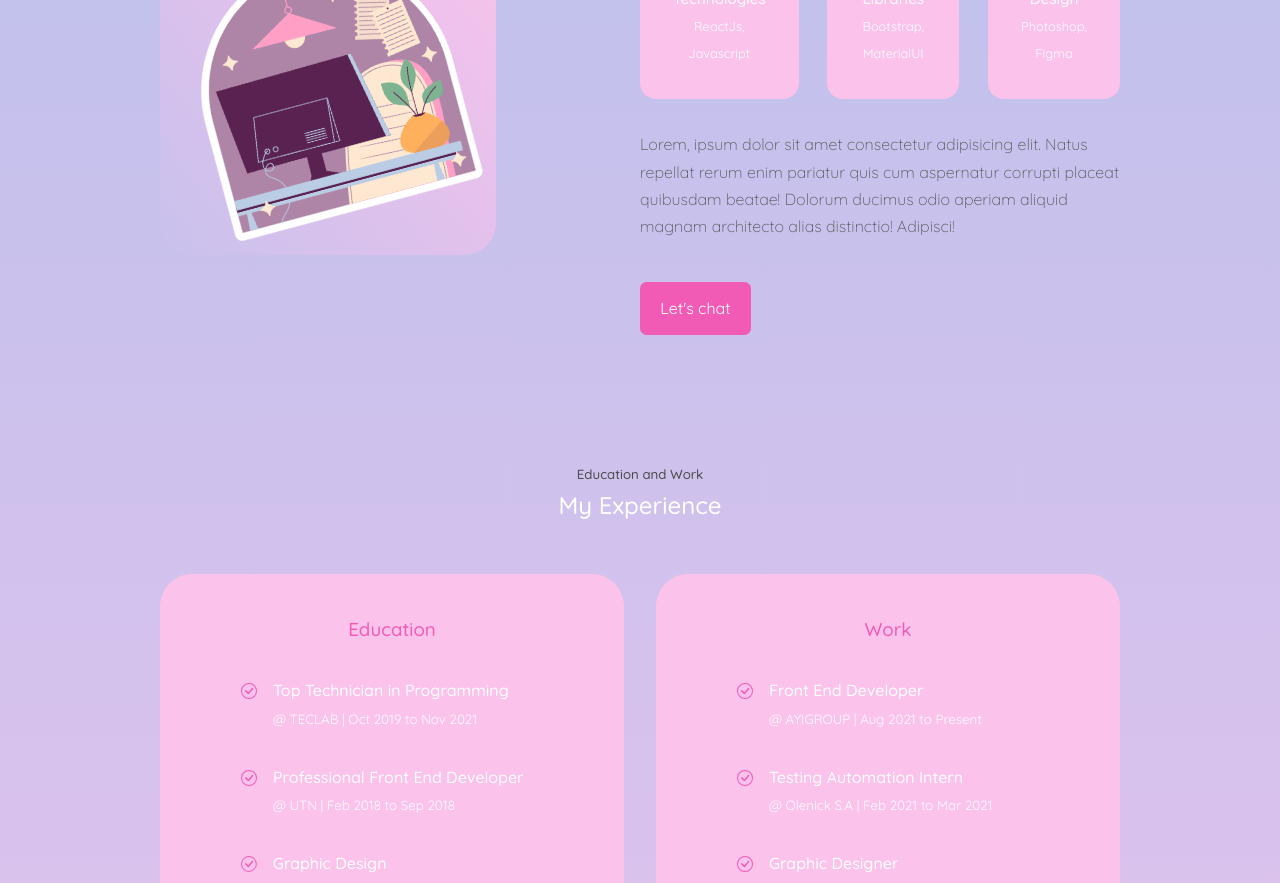
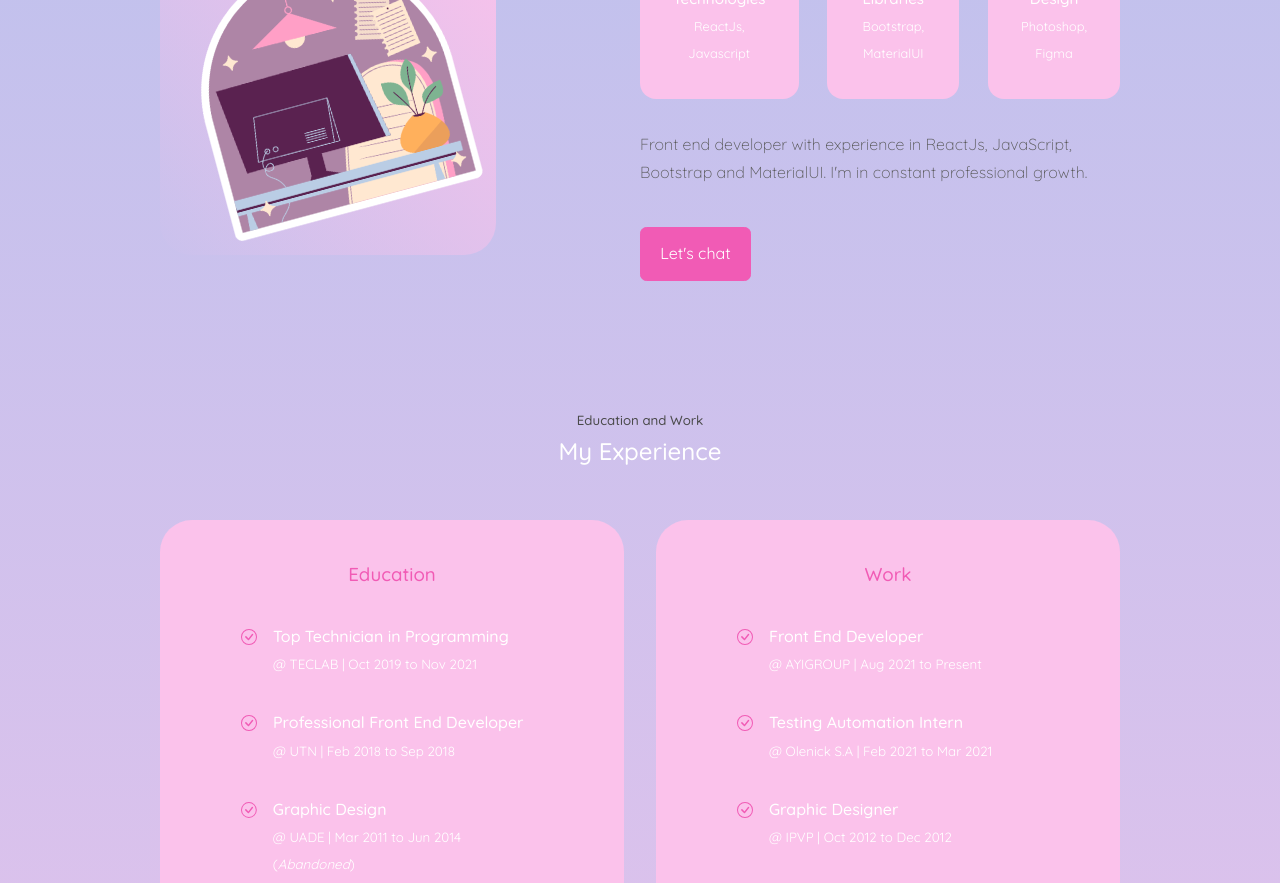
Before and after one commit to jimdiew/portfolio2022, a React (Create React App) app: page / in a window 1280 px wide. Shown: the part 1120-2003 px from the top of the page. Built offline with nearby package versions, Linux system fonts and the light colour scheme; a web font is replaced by a local one.

Commit message:
Change lorem ipsum text

```diff
--- a/src/components/about/About.jsx
+++ b/src/components/about/About.jsx
@@ -34,7 +34,7 @@ const About = () => {
             </article>
           </div>
           <p>
-            Lorem, ipsum dolor sit amet consectetur adipisicing elit. Natus repellat rerum enim pariatur quis cum aspernatur corrupti placeat quibusdam beatae! Dolorum ducimus odio aperiam aliquid magnam architecto alias distinctio! Adipisci!
+          Front end developer with experience in ReactJs, JavaScript, Bootstrap and MaterialUI. I'm in constant professional growth.
           </p>
 
           <a href="#contact" className='btn btn-primary'>Let's chat</a>
```
